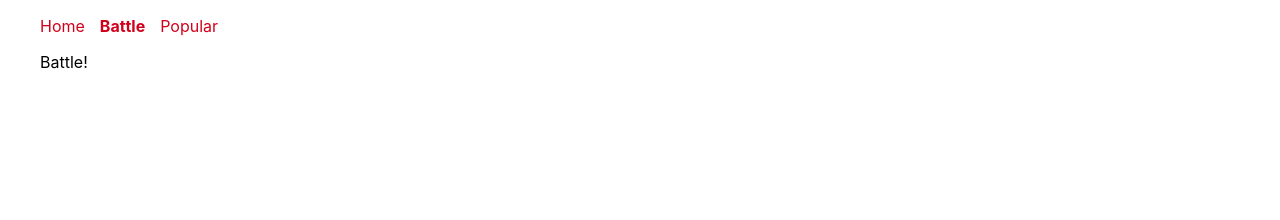
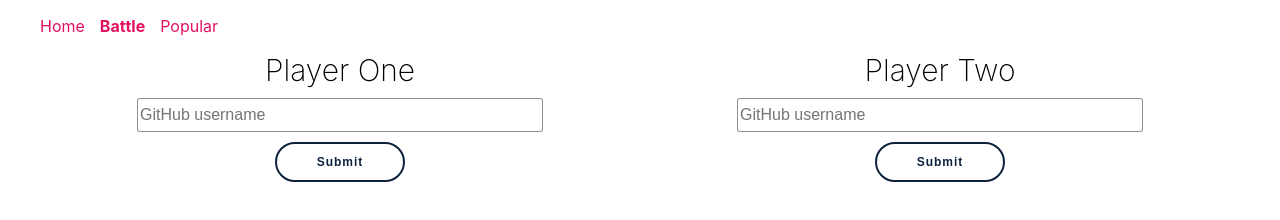
Before and after one commit to sbaldwin24/github-battle, a React app: page /battle in a window 1280 px wide. Built offline with nearby package versions, Linux system fonts and the light colour scheme.

Commit message:
added ui to battle component and new styles

```diff
--- a/app/components/Battle.js
+++ b/app/components/Battle.js
@@ -1,10 +1,116 @@
 import React from 'react';
+import PropTypes from 'prop-types';
+
+class PlayerInput extends React.Component {
+	constructor(props) {
+		super(props);
+
+		this.state = {
+			username: ''
+		}
+
+		this.handleChange = this.handleChange.bind(this);
+		this.handleSubmit = this.handleSubmit.bind(this);
+	}
+	handleChange(e) {
+		const value = e.target.value;
+
+		this.setState(() => {
+			return {
+				username: value
+			}
+		})
+	}
+
+	handleSubmit(e) {
+		e.preventDefault();
+
+		this.props.onSubmit(
+			this.props.id,
+			this.state.username
+		)
+	}
+	render() {
+		return (
+			<form className="column" onSubmit={this.handleSubmit}>
+				<label htmlFor="username" className="header">
+					{this.props.label}
+				</label>
+				<input
+					autoComplete="off"
+					id="username"
+					onChange={this.handleChange}
+					placeholder="GitHub username"
+					type="text"
+					value={this.state.username}
+				/>
+				<button
+					className="button"
+					disabled={!this.state.username}
+					type="submit"
+				>
+					Submit
+				</button>
+			</form>
+		)
+	}
+}
+
+PlayerInput.propTypes = {
+	id: PropTypes.string.isRequired,
+	label: PropTypes.string.isRequired,
+	onSubmit: PropTypes.func.isRequired
+}
 
 class Battle extends React.Component {
+	constructor(props) {
+		super(props);
+
+		this.state = {
+			playerOneName: '',
+			playerTwoName: '',
+			playerOneImage: null,
+			playerTwoImage: null
+		}
+
+		this.handleSubmit = this.handleSubmit.bind(this);
+	}
+
+	handleSubmit(id, username) {
+		this.setState(function() {
+			const newState = {};
+
+			newState[`${id}Name`] = username;
+			// newState[id + 'Image'] = 'https://github.com/' + username;
+			newState[`${id}Image`] = `https://github.com/${username}.png?size=200`;
+			return newState;
+		})
+	}
+
 	render() {
+		const { playerOneName, playerTwoName } = this.state;
+
 		return (
 			<div>
-				Battle!
+				<div className="row">
+					{
+						!playerOneName &&
+						<PlayerInput
+							id="playerOne"
+							label="Player One"
+							onSubmit={this.handleSubmit}
+						/>
+					}
+
+					{
+						!playerTwoName &&
+						<PlayerInput
+							id="playerTwo"
+							label="Player Two"
+							onSubmit={this.handleSubmit}
+						/>
+					}
+				</div>
 			</div>
 		)
 	}
--- a/app/components/Popular.js
+++ b/app/components/Popular.js
@@ -65,7 +65,7 @@
 	}
 
 	componentDidMount() {
-		this.updateLanguage(this.state.selectedLanguage)
+		this.updateLanguage(this.state.selectedLanguage);
 	}
 
 	updateLanguage(lang) {
--- a/app/index.scss
+++ b/app/index.scss
@@ -3,7 +3,7 @@
 }
 
 a {
-  color: #d0021b;
+  color: #e41062;
   text-decoration: none;
 }
 
@@ -25,6 +25,40 @@
 	max-width: 1200px;
 }
 
+.row {
+  display: flex;
+  justify-content: space-around;
+}
+
+.column {
+  align-items: center;
+  display: flex;
+  flex-direction: column;
+  width: 500px;
+
+  input {
+    border: 1px solid rgba(0, 0, 0, 0.43);
+    border-radius: 3px;
+    font-size: 16px;
+    height: 30px;
+    margin: 10px 0;
+    width: 80%;
+  }
+
+  label {
+    text-align: center;
+    font-size: 30px;
+    font-weight: 200;
+  }
+
+}
+
+.header {
+  font-size: 30px;
+  font-weight: 200;
+  text-align: center;
+}
+
 .languages {
 	display: flex;
   justify-content: center;
@@ -34,6 +68,7 @@
     font-weight: bold;
     margin: 10px;
   }
+
 }
 
 .popular-list {
@@ -135,24 +170,30 @@
 }
 
 .button {
-  background: #0a0a0a;
-  border: none;
-  border-radius: 3px;
-  color: #e6e6e6;
-  display: block;
-  font-size: 16px;
-  margin: 10px auto;
-  padding: 7px 0;
+  background-color: #fff;
+  border: 2px solid #0d223c;
+  border-radius: 40px;
+  color: #0d223c;
+  cursor: pointer;
+  height: 40px;
+  letter-spacing: 1px;
+  outline: none;
   text-align: center;
-  width: 200px;
+  text-shadow: 0;
+  transition: all 0.25s ease;
+  width: 130px;
+
+  font: {
+    size: 12px;
+    weight: bold;
+  }
 
   &:active {
-    transform: translateY(1px);
+    letter-spacing: 2px;
   }
 
   &:hover {
-    background: linear-gradient(#1a1a1a,#0a0a0a);
+    background: linear-gradient(#5aB9cf, #e41062);
     color: #fff;
-    text-decoration: none;
   }
 }
```
